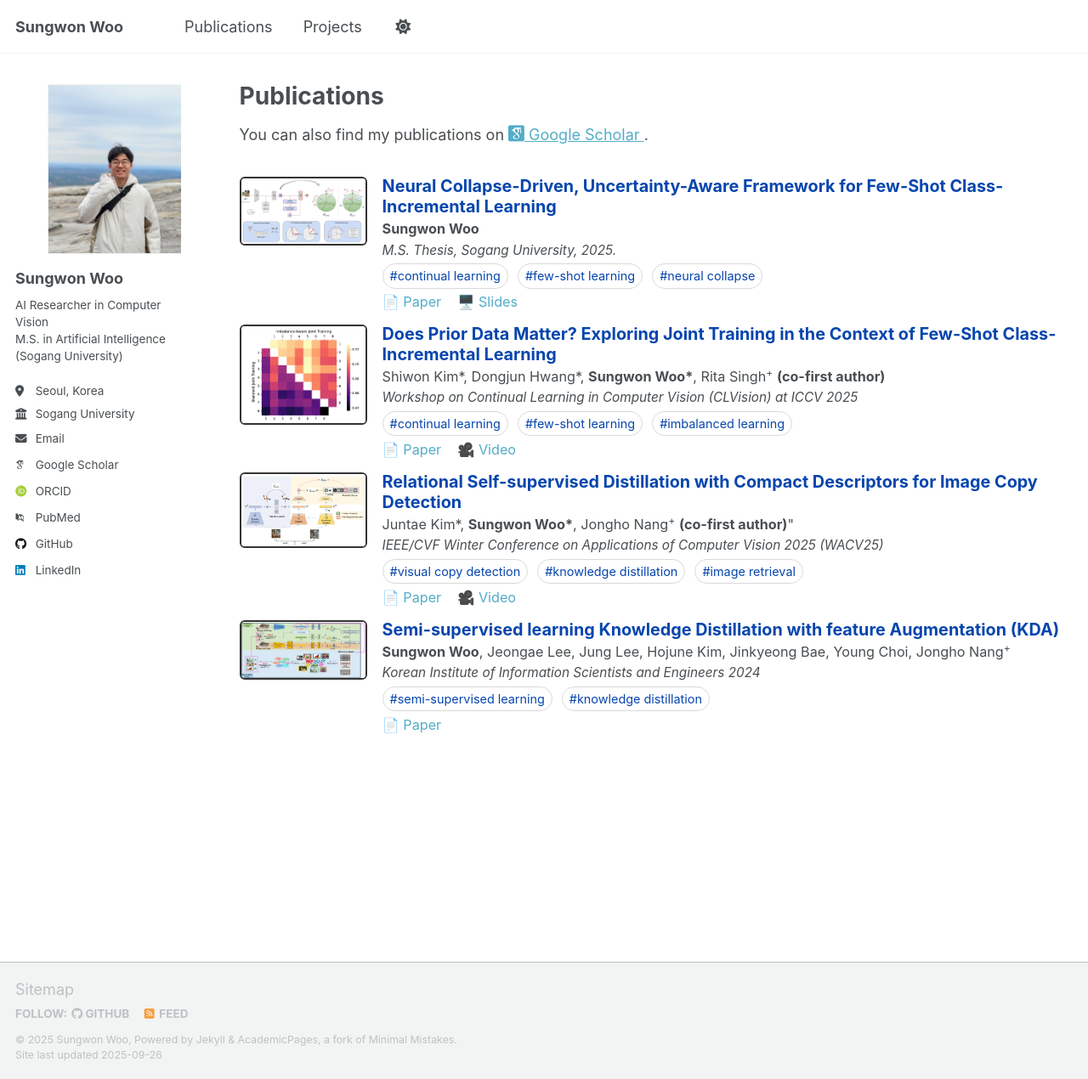
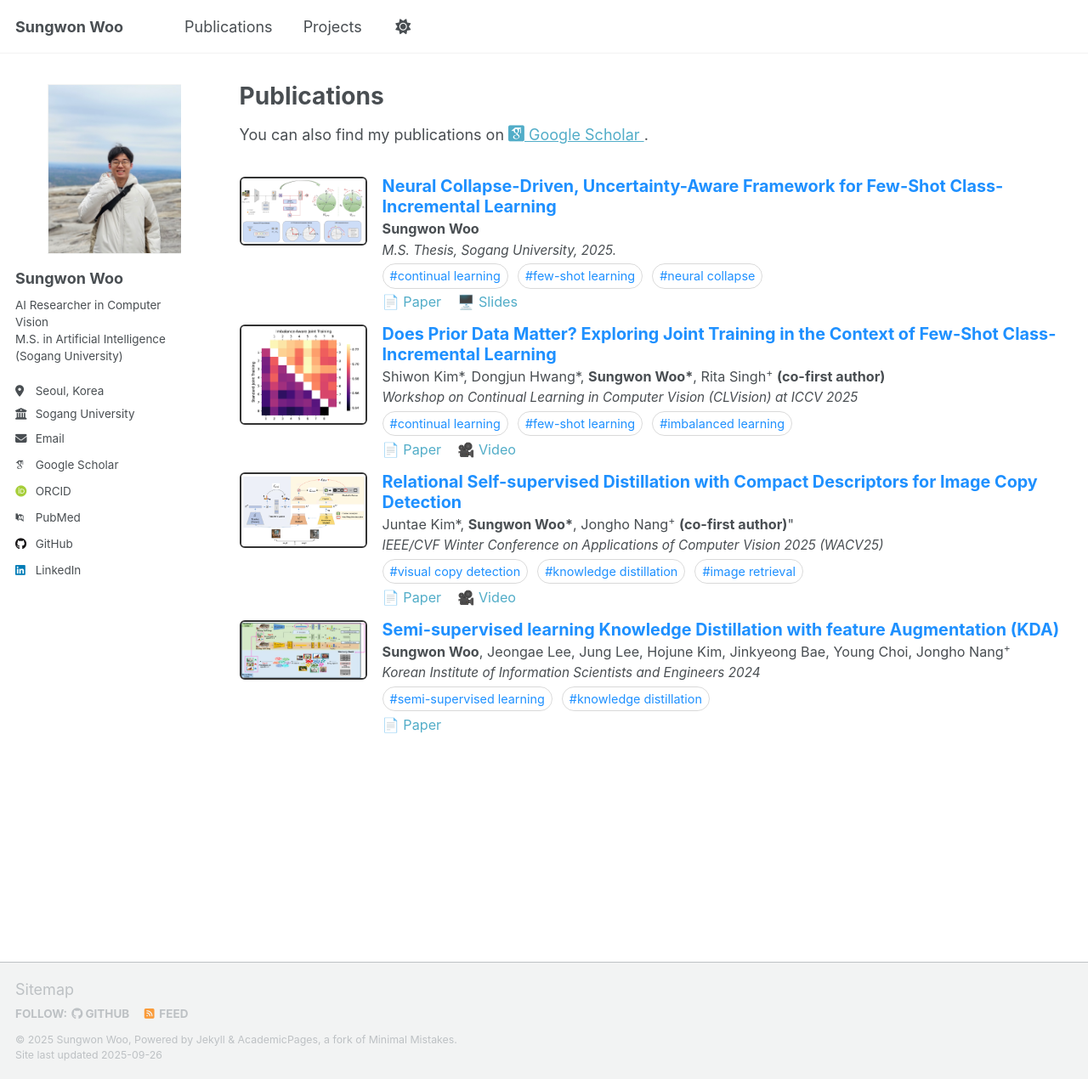
Before and after one commit to sungwon-woo/sungwon-woo.github.io, a Jekyll site: the page built from _pages/publications.html, in a window 1280 px wide and 1270 px high. Shown: the whole window at 85% size. Built offline with Jekyll 4.4.1, drawn with Linux system fonts in a browser that asks for light colours; some web fonts are replaced; a script that is not in the unit is left out.

Commit message:
edit main page

```diff
--- a/_includes/custom-project.html
+++ b/_includes/custom-project.html
@@ -7,7 +7,7 @@
 
     <!-- Right: Content -->
     <div>
-        <h3 style="margin-top: 0; margin-bottom: 0.1rem; font-size: 1.1em; color:#0645AD;">
+        <h3 style="margin-top: 0; margin-bottom: 0.1rem; font-size: 1.1em; color:#1E90FF;">
             {{ post.title }}
           </h3>
 
@@ -28,7 +28,7 @@
       {% if post.tags %}
       <p style="margin:.2rem 0;">
         {% for tag in post.tags %}
-          <span style="display:inline-block; padding:3px 8px; border:1px solid rgba(0,0,0,.15); border-radius:999px; font-size:.8em; margin-right:6px; color:#0645AD;">
+          <span style="display:inline-block; padding:3px 8px; border:1px solid rgba(0,0,0,.15); border-radius:999px; font-size:.8em; margin-right:6px; color:#1E90FF;">
             #{{ tag }}
           </span>
         {% endfor %}
--- a/_includes/custom-publication.html
+++ b/_includes/custom-publication.html
@@ -7,7 +7,7 @@
 
     <!-- Right: Content -->
     <div>
-      <h3 style="margin-top: 0; margin-bottom: 0.1rem; font-size: 1.1em; color:#0645AD;">
+      <h3 style="margin-top: 0; margin-bottom: 0.1rem; font-size: 1.1em; color:#1E90FF;">
         {{ post.title }}
       </h3>
 
@@ -22,7 +22,7 @@
       {% if post.tags %}
       <p style="margin:.2rem 0;">
         {% for tag in post.tags %}
-          <span style="display:inline-block; padding:3px 8px; border:1px solid rgba(0,0,0,.15); border-radius:999px; font-size:.8em; margin-right:6px; color:#0645AD;">
+          <span style="display:inline-block; padding:3px 8px; border:1px solid rgba(0,0,0,.15); border-radius:999px; font-size:.8em; margin-right:6px; color:#1E90FF;">
             #{{ tag }}
           </span>
         {% endfor %}
```
